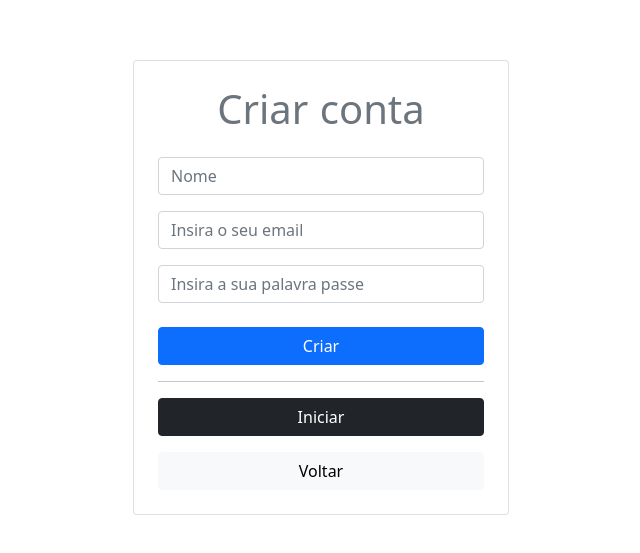
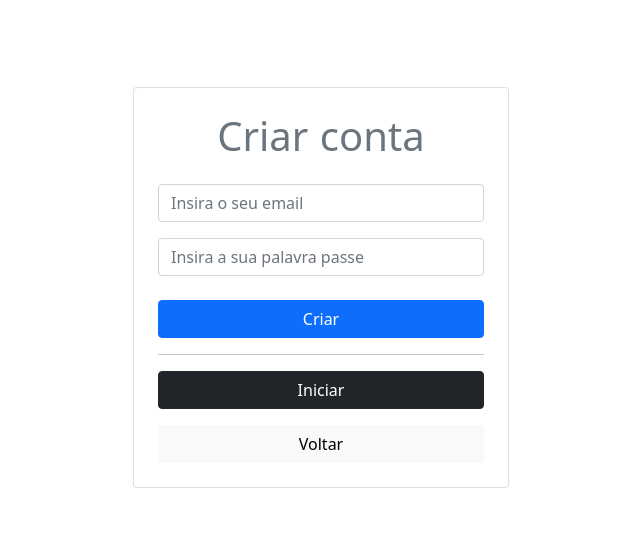
Before and after one commit to FranciscoMendes10866/upspot, a Nuxt app in the folder client/: page /register in a window 1280 px wide. Shown: the part 113-666 px from the top of the page, without its empty margins (319-959 px from the left). Built offline with nearby package versions, Linux system fonts and the light colour scheme.

Commit message:
register page update (smll)

```diff
--- a/client/pages/register.vue
+++ b/client/pages/register.vue
@@ -4,8 +4,7 @@
       <div class="row">
         <div class="col">
           <div class="card px-4 py-4">
-            <h1 class="text-center mb-4 text-muted">Criar conta</h1>
-            <input class="form-control" type="text" placeholder="Nome" />
+            <h1 class="text-center text-muted">Criar conta</h1>
             <input
               class="mt-3 form-control"
               type="email"
```
